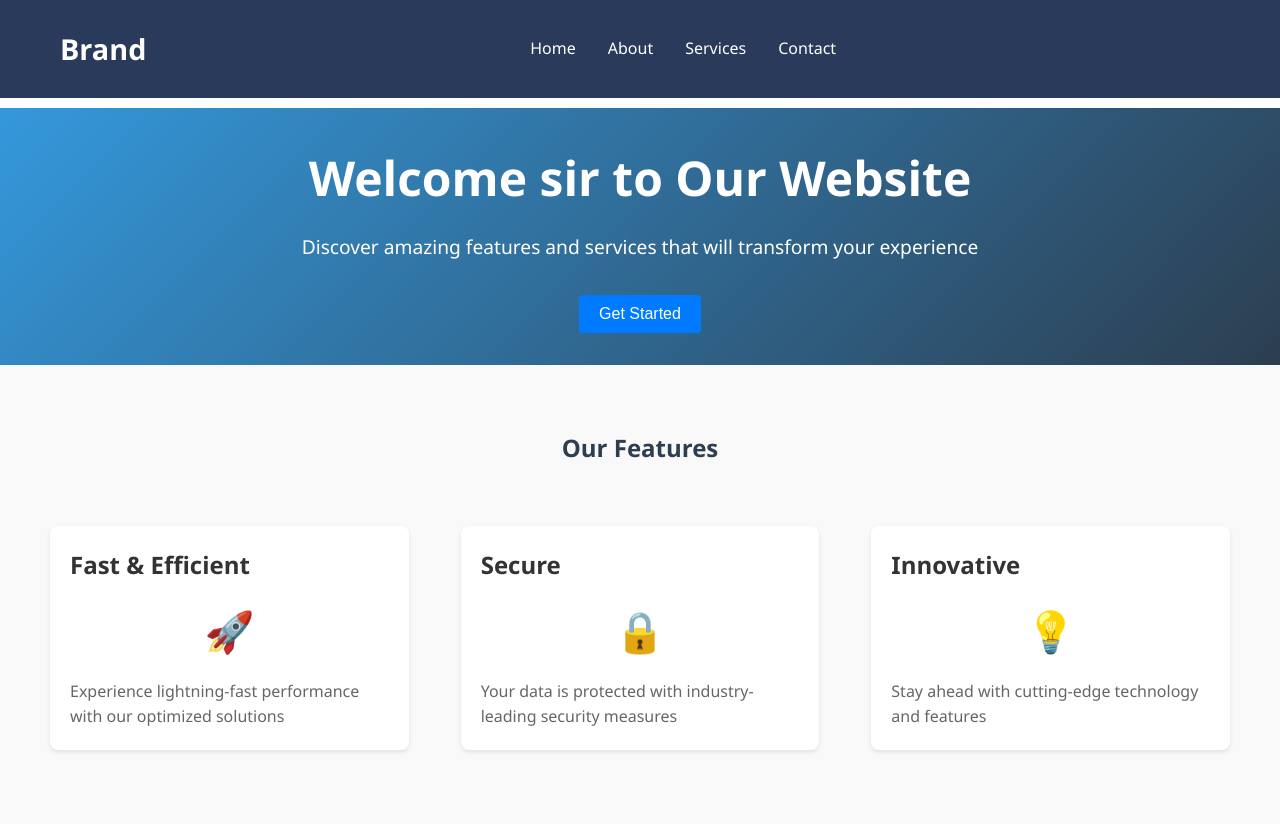
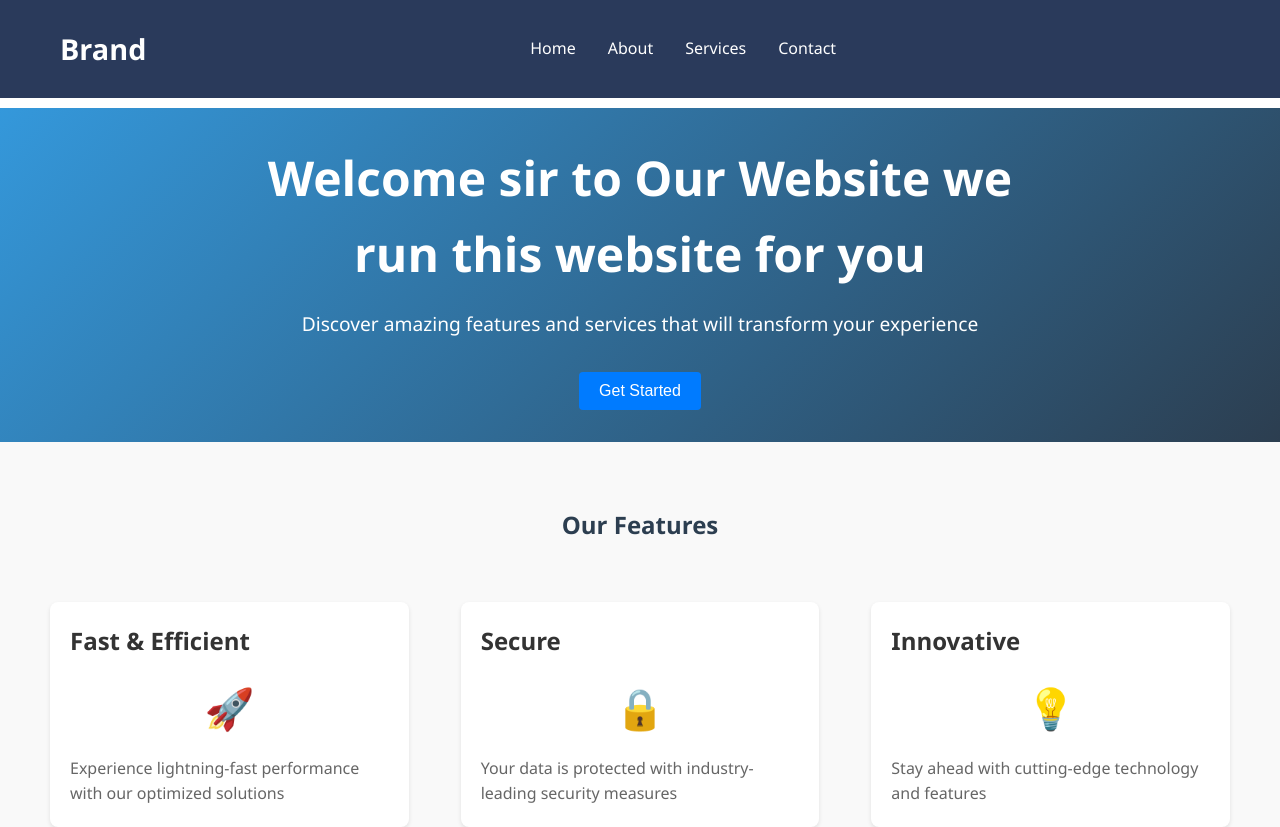
Before and after one commit to zrewt/curser, a React (Create React App) app: page / in a window 1280 px wide. Shown: the top 827 px of the page. Built offline with nearby package versions, Linux system fonts and the light colour scheme.

Commit message:
Update something

```diff
--- a/src/App.js
+++ b/src/App.js
@@ -21,7 +21,7 @@ function App() {
       <main>
         <section className="hero">
           <div className="hero-content">
-            <h1>Welcome sir to Our Website</h1>
+            <h1>Welcome sir to Our Website we run this website for you</h1>
             <p>Discover amazing features and services that will transform your experience</p>
             <Button variant="primary">Get Started</Button>
           </div>
```
